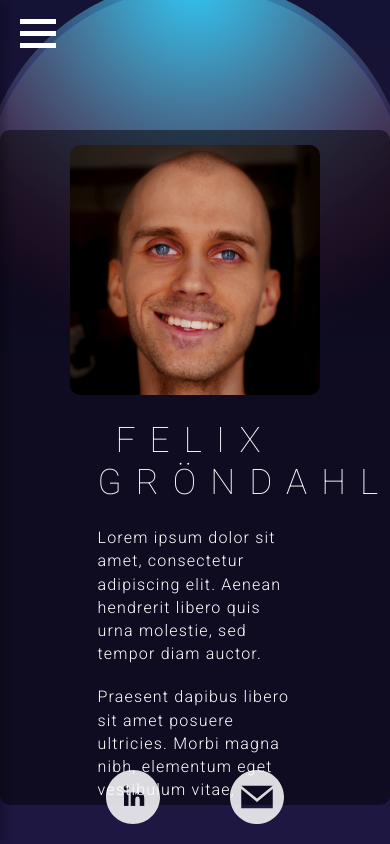
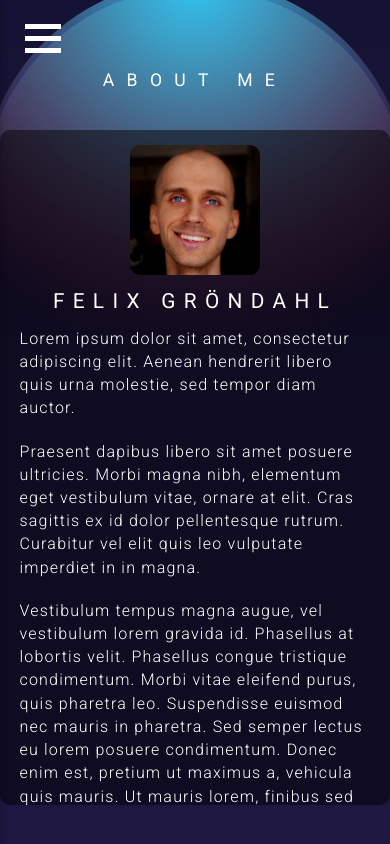
Before and after one commit to felixgrondahl/felixgrondahl.github.io, a React (Create React App) app: page /about in a window 390 px wide. Built offline with nearby package versions, Linux system fonts and the light colour scheme.

Commit message:
About page mobile ver, changed button focus border

```diff
--- a/package.json
+++ b/package.json
@@ -46,6 +46,7 @@
   "devDependencies": {
     "@types/react-router-dom": "^5.1.7",
     "@types/styled-components": "^5.1.7",
+    "gh-pages": "^3.1.0",
     "typescript-plugin-styled-components": "^1.4.4"
   }
 }
--- a/src/components/App/index.tsx
+++ b/src/components/App/index.tsx
@@ -75,7 +75,7 @@ function App() {
             : "#2FC4F3"
         }
       />
-      <Footer projects={matchPath(location.pathname, "/projects") ? true : false}/>
+      <Footer projects={matchPath(location.pathname, {path: ["/projects", "/about"]}) ? true : false}/>
     </div>
   );
 }
--- a/src/components/Nav/SidePanel/index.tsx
+++ b/src/components/Nav/SidePanel/index.tsx
@@ -1,6 +1,6 @@
 import React, { useState } from "react";
 import { useHistory } from "react-router-dom";
-import { ShowPanelButton, Panel } from "./style";
+import { ShowPanelButton, Panel, Wrapper } from "./style";
 import { ReactComponent as MobileMenu } from "assets/icons/mobile-menu.svg";
 import Footer from "components/Footer";
 
@@ -9,7 +9,7 @@ const SidePanel = () => {
   const history = useHistory();
 
   return (
-    <div>
+    <Wrapper>
       <ShowPanelButton className={`${open ? "buttonOpen" : "buttonClosed"}`} onClick={() => setOpen((v) => !v)}>
         <MobileMenu />
       </ShowPanelButton>
@@ -17,15 +17,15 @@ const SidePanel = () => {
       <Panel className={open ? "open" : "closed"}>
         {/* <div className={styled.background}></div> */}
         <div className="foreground">
-          <button onClick={() => history.push("/")}>
+          <button onClick={() => {history.push("/"); setOpen((v) => !v);}}>
             <p>HOME</p>
           </button>
 
-          <button onClick={() => history.push("/projects/websites")}>
+          <button onClick={() => {history.push("/projects/websites"); setOpen((v) => !v);}}>
             <p>PROJECTS</p>
           </button>
 
-          <button onClick={() => history.push("/about")}>
+          <button onClick={() => {history.push("/about"); setOpen((v) => !v);}}>
             <p>ABOUT ME</p>
           </button>
 
@@ -42,7 +42,7 @@ const SidePanel = () => {
           </div>
         </div>
       </Panel>
-    </div>
+    </Wrapper>
   );
 };
 
--- a/src/components/Nav/SidePanel/style.tsx
+++ b/src/components/Nav/SidePanel/style.tsx
@@ -1,11 +1,20 @@
 import styled from "styled-components";
+import { device } from "globalStyles/breakpoints";
+
+export const Wrapper = styled.div`
+  display: none;
+
+  @media ${device.tablet} {
+    display: initial;
+  }
+`;
 
 export const ShowPanelButton = styled.button`
   position: absolute;
   background: rgba(0, 0, 0, 0);
   z-index: 1001;
   border: none;
-  padding: 0;
+  padding: 5px;
   margin: 15px 20px 0 20px;
 
   rect {
@@ -44,7 +53,7 @@ export const ShowPanelButton = styled.button`
 `;
 
 export const Panel = styled.div`
-  transition: left 0.15s;
+  transition: left 0.3s ease-in-out;
   position: absolute;
   width: 100vw;
   height: 100vh;
@@ -52,7 +61,7 @@ export const Panel = styled.div`
 
   &.closed {
     position: absolute;
-    left: -100vw;
+    left: -101vw;
   }
 
   &.open {
--- a/src/components/Nav/index.tsx
+++ b/src/components/Nav/index.tsx
@@ -25,9 +25,6 @@ const Nav = ({ projects }: { projects: boolean }) => {
       </NavWrapper>
 
       <SidePanel />
-      {/* <MobileSideMenuNav>
-        <MobileMenu />
-      </MobileSideMenuNav> */}
 
       <MobileProjectsNav show={projects}>
         <h2>PROJECTS</h2>
--- a/src/globalStyles/global-styles.tsx
+++ b/src/globalStyles/global-styles.tsx
@@ -18,6 +18,10 @@ const GlobalStyle = createGlobalStyle`
 
     a {
         color: #49bf9d;
+    }
+
+    button:focus {
+        outline: 1px solid white;
     }
 
     p {
--- a/src/pages/AboutMe/index.tsx
+++ b/src/pages/AboutMe/index.tsx
@@ -1,10 +1,12 @@
 import React from "react";
 import { MidWrapper } from "globalStyles/wrappers";
 import MeImage from "assets/images/headshotsmall.png";
-import { ProfileImg, TextWrapper } from "./style";
+import { ProfileImg, TextWrapper, MobileHeader } from "./style";
 
 const AboutMe = () => {
   return (
+    <>
+    <MobileHeader>ABOUT ME</MobileHeader>
     <MidWrapper>
       <ProfileImg style={{ backgroundImage: `url(${MeImage})` }} />
       <TextWrapper>
@@ -16,6 +18,7 @@ const AboutMe = () => {
         </p>
       </TextWrapper>
     </MidWrapper>
+    </>
   );
 };
 
--- a/src/pages/AboutMe/style.tsx
+++ b/src/pages/AboutMe/style.tsx
@@ -1,4 +1,19 @@
 import styled from "styled-components";
+import { device } from "globalStyles/breakpoints";
+
+export const MobileHeader = styled.h2`
+  display: none;
+  position: absolute;
+  letter-spacing: 0.7em;
+  font-weight: 400;
+  width: 100%;
+  text-align: center;
+  padding-top: 70px;
+
+  @media ${device.tablet} {
+    display: initial;
+  }
+`;
 
 export const ProfileImg = styled.div`
   width: 250px;
@@ -6,16 +21,29 @@ export const ProfileImg = styled.div`
   background-size: cover;
   border-radius: 10px;
   margin: auto;
+
+  @media ${device.tablet} {
+    width: 130px;
+    height: 130px;
+  }
 `;
 
 export const TextWrapper = styled.div`
   width: 50%;
   margin: auto;
 
+  @media ${device.tablet} {
+    width: 90%;
+  }
   h1 {
     font-size: 2.2rem;
     letter-spacing: 0.4em;
     text-align: center;
+
+    @media ${device.tablet} {
+    font-size: 1.3rem;
+    font-weight: 400;
+  }
   }
 
   p {
```
Also changed, not shown: 1 other file (tests, documents, lock files or other folders).
